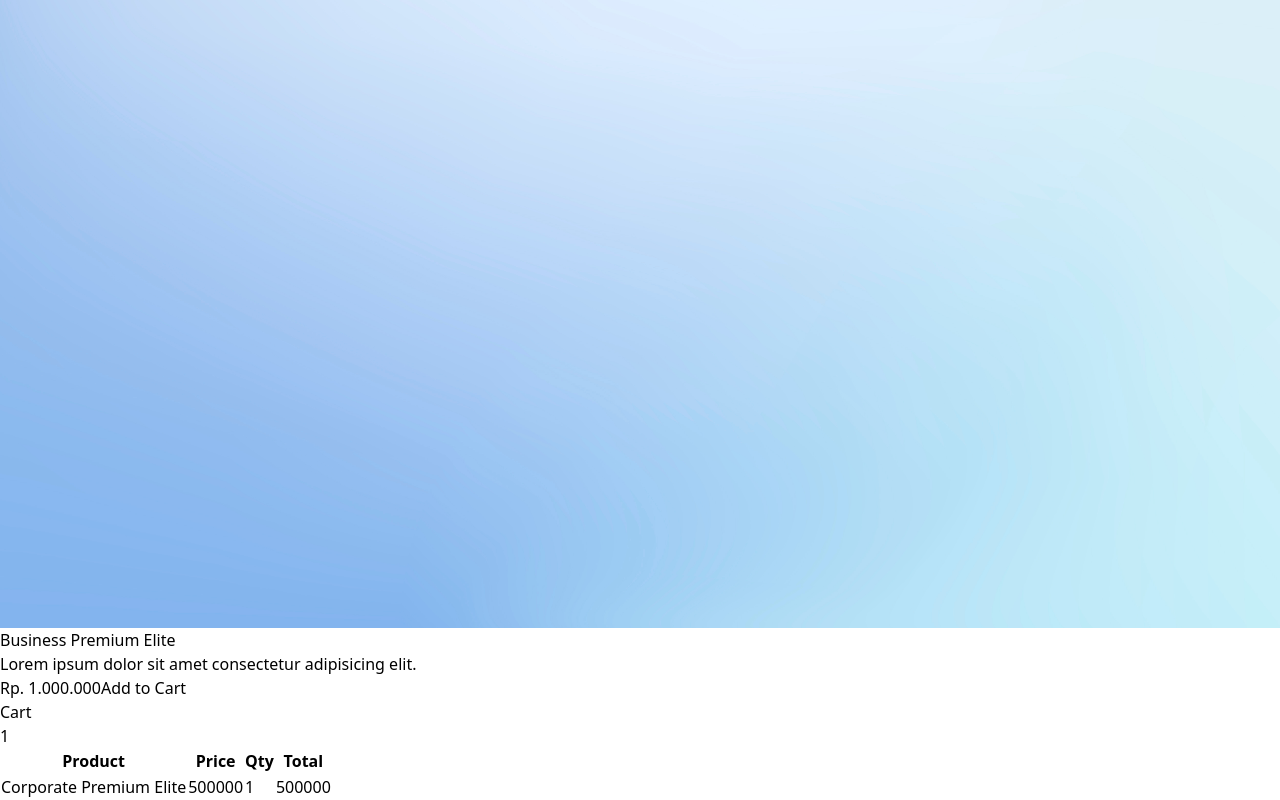
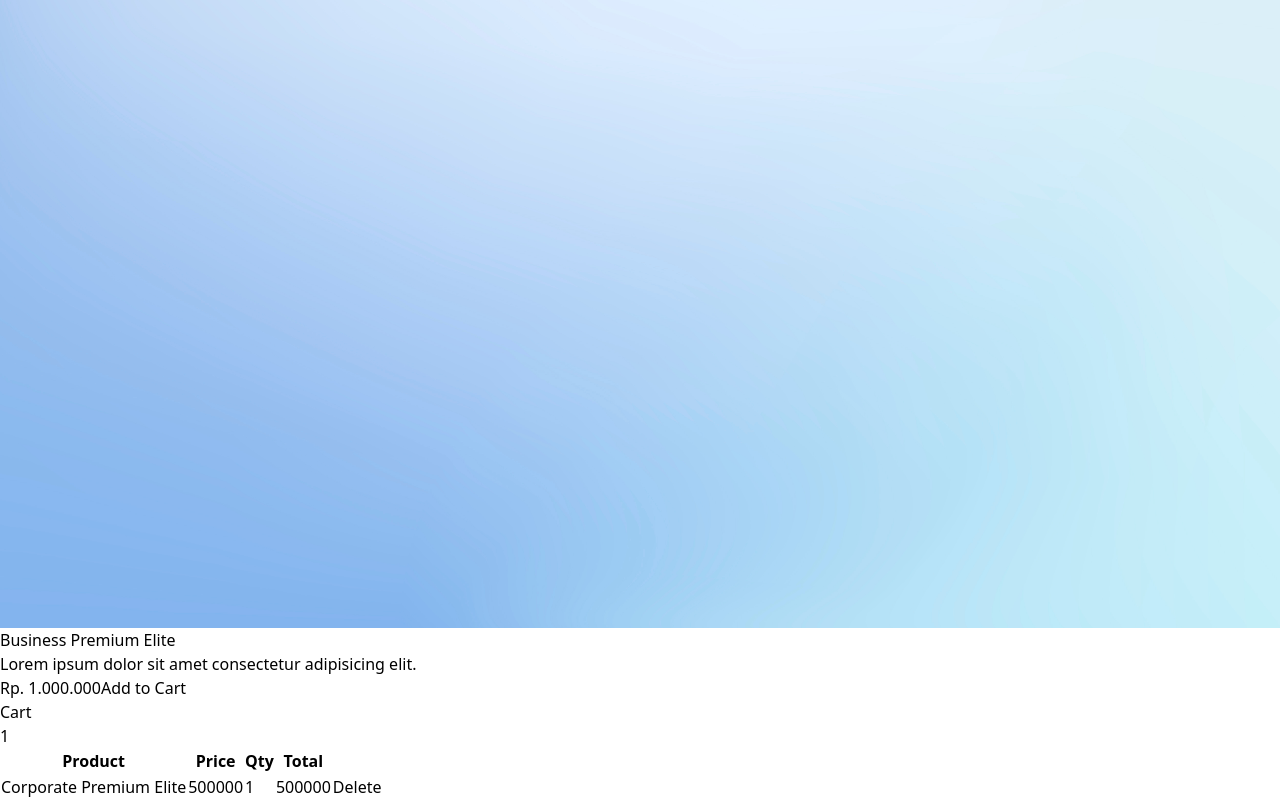
Before and after one commit to Startang141/react-vip, a React (Vite) app: page /products in a window 1280 px wide. Shown: the part 1198-1998 px from the top of the page. Built offline with nearby package versions, Linux system fonts and the light colour scheme.

Commit message:
create button delete

```diff
--- a/src/components/Pages/ProductPage.jsx
+++ b/src/components/Pages/ProductPage.jsx
@@ -45,6 +45,10 @@ const Productpage = () => {
     } else {
       setCart([...cart, { id: id, qty: 1 }]);
     }
+  };
+
+  const deletedCart = (id) => {
+    setCart(cart.filter((item) => item.id !== id));
   };
   return (
     <>
@@ -99,6 +103,13 @@ const Productpage = () => {
                     <td>{product.price}</td>
                     <td>{item.qty}</td>
                     <td>{product.price * item.qty}</td>
+                    <td>
+                      <Button
+                        classname="bg-red-600"
+                        text="Delete"
+                        onClick={() => deletedCart(item.id)}
+                      />
+                    </td>
                   </tr>
                 );
               })}
```
